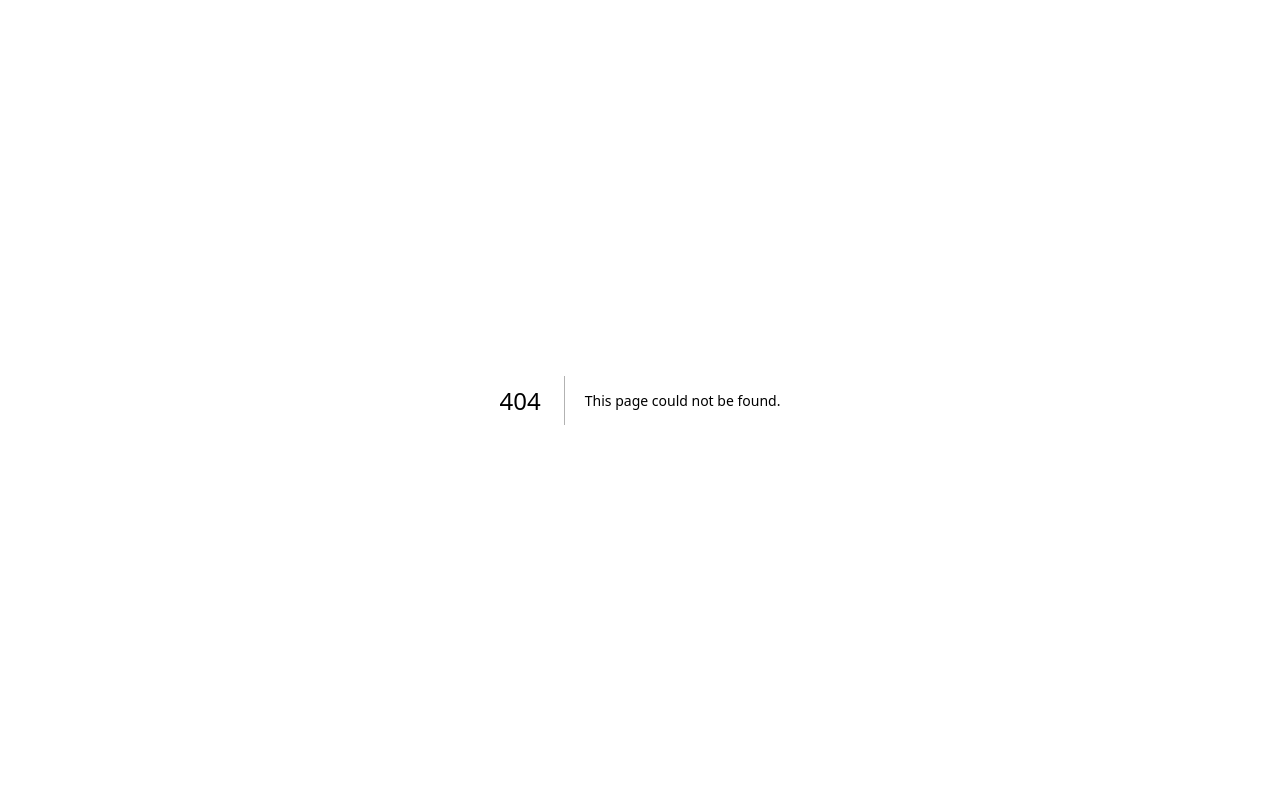
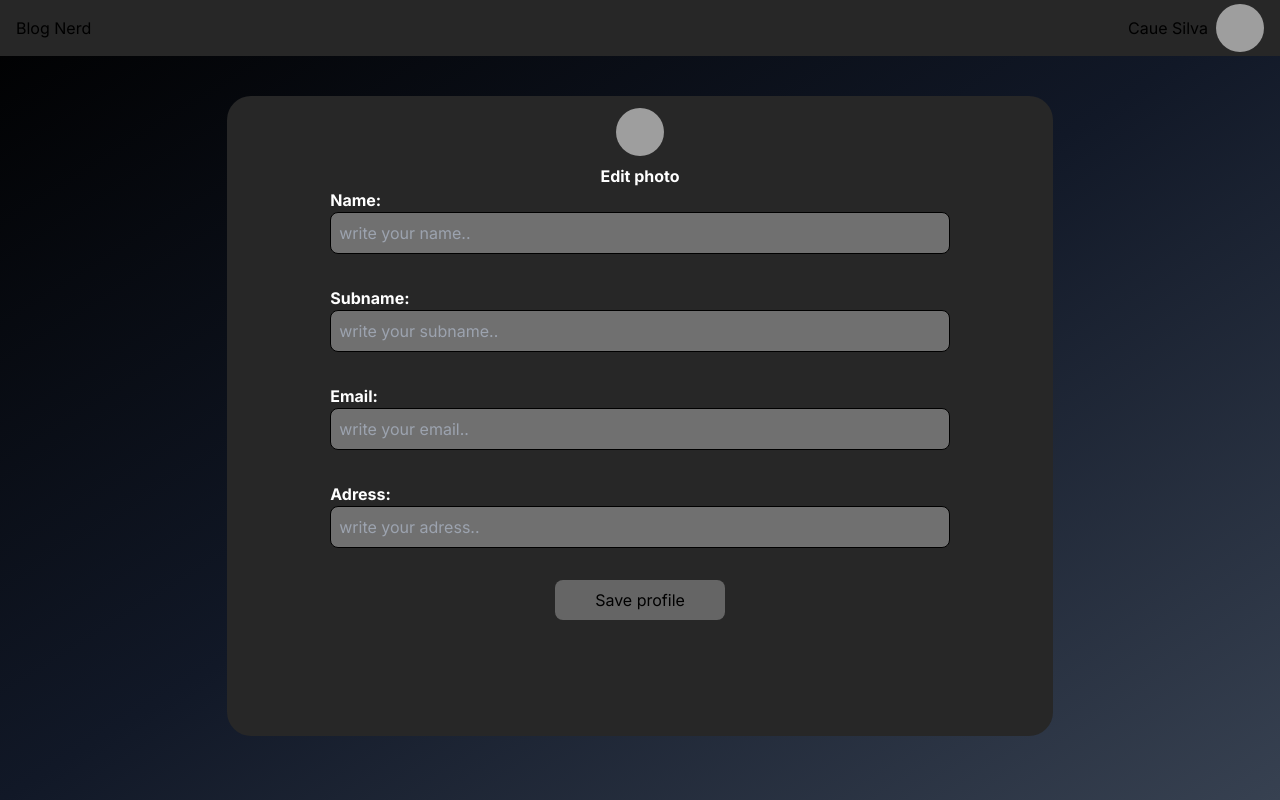
Before and after one commit to cauesilva1/Blog-nerd, a Next.js app: page /Profile in a window 1280 px wide. Before the commit this address had no page. Built offline with nearby package versions, Linux system fonts and the light colour scheme; grey boxes are pictures that could not be loaded.

Commit message:
add: adicionar tela de profile

```diff
--- /dev/null
+++ b/src/app/Profile/page.tsx
@@ -0,0 +1,62 @@
+import React from "react";
+import Header from "../components/header";
+import AvatarComponent from "../components/avatar";
+import InputComponent from "../components/input";
+import ButtonComponent from "../components/button";
+
+export default function profile() {
+  return (
+    <>
+      <main className="flex w-screen h-screen min-h-screen min-w-screen flex-col items-center  bg-gradient-to-tl from-gray-700 via-gray-900 to-black ">
+
+      <Header logo="Blog Nerd" user="Caue Silva" avatar="http://github.com/cauesilva1.png"/>
+
+        <div className="flex items-center flex-col w-[826px] h-[80%] max-[780px]:w-4/5 max-[780px]:h-4/5 bg-[#272727] transition-all duration-50 rounded-3xl mt-10">
+
+        <div className="flex flex-col items-center mt-3">
+
+
+        <AvatarComponent avatar="http://github.com/cauesilva1.png" style="w-32 h-32 rounded-full max-[780px]:h-20 max-[780px]:w-20"/>
+
+        <button className="flex flex-col items-center font-bold text-white mt-2 ">
+          Edit photo
+        </button>
+
+        </div>
+
+        <div className="flex flex-col items-center  w-full max-[780px]:w-44 transition-all duration-50">
+
+        <div className="flex flex-col mb-22 gap-8 max-[780px]:gap-2 w-3/4 max-[780px]:w-72 transition-all duration-50">
+
+        <div className="flex flex-col ">
+        <p className="text-10 font-bold text-white justify-start">Name:</p>
+        <InputComponent type="text" placeholder="write your name.." className="p-2 rounded-lg bg-[#707070] border-black border"/>
+        </div>
+
+        <div className="flex flex-col ">
+        <p className="text-10 font-bold text-white justify-start">Subname:</p>
+        <InputComponent type="text" placeholder="write your subname.." className="p-2 rounded-lg bg-[#707070] border-black border"/>
+        </div>
+
+        <div className="flex flex-col ">
+        <p className="text-10 font-bold text-white justify-start">Email:</p>
+        <InputComponent type="password" placeholder="write your email.." className="p-2 rounded-lg bg-[#707070] border-black border"/>
+        </div>
+
+        <div className="flex flex-col ">
+        <p className="text-10 font-bold text-white justify-start">Adress:</p>
+        <InputComponent type="text" placeholder="write your adress.." className="p-2 rounded-lg bg-[#707070] border-black border"/>
+        </div>
+
+        </div>
+
+        </div>
+
+
+        <ButtonComponent ContentButton='Save profile' Link='#' style="bg-[#656565] hover:bg-[#3a3a3a] transition-colors duration-250 py-2 px-10 rounded-lg mt-8"/>
+
+        </div>
+      </main>
+    </>
+  );
+}
```
Also changed, not shown: public/Editprofile.png (added).
